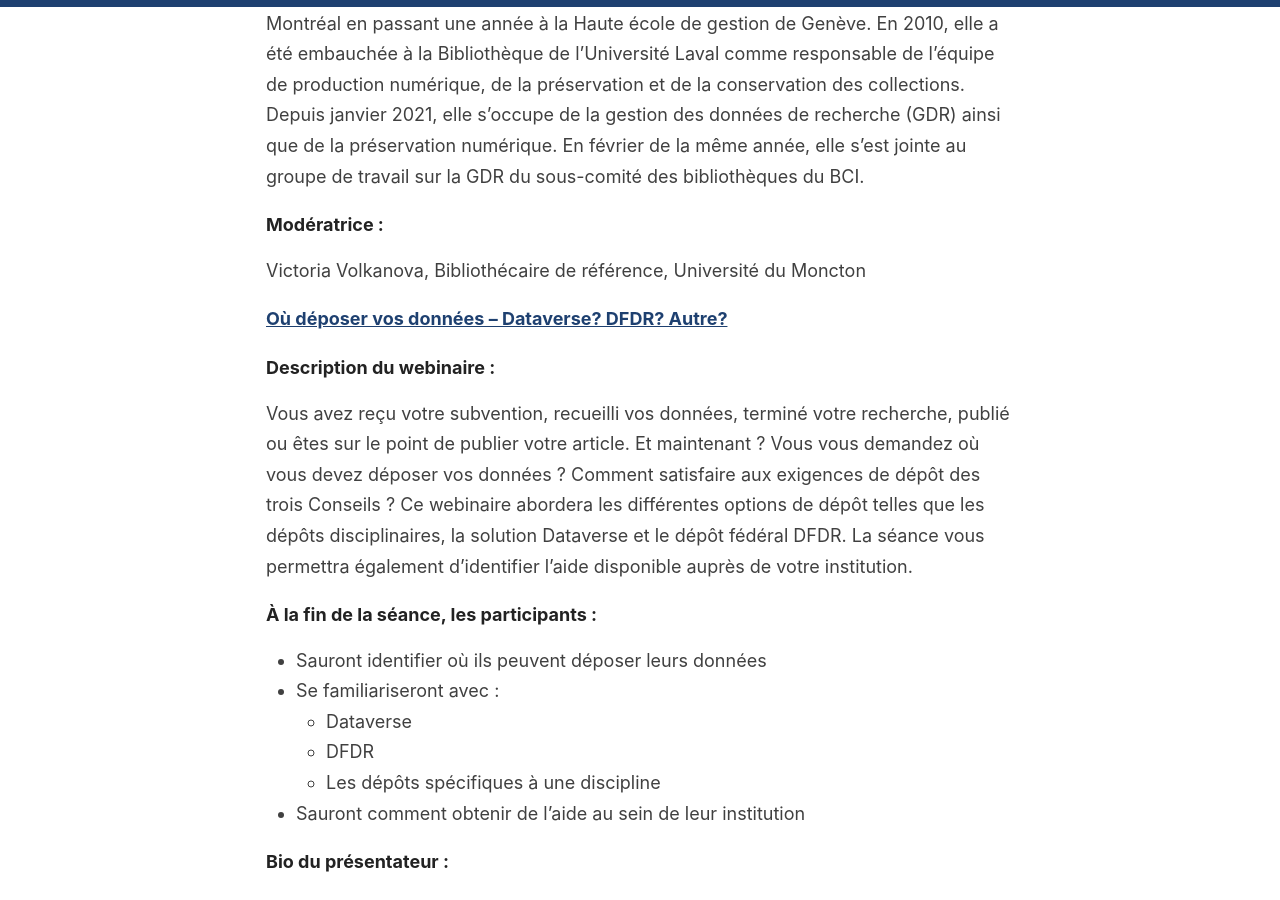
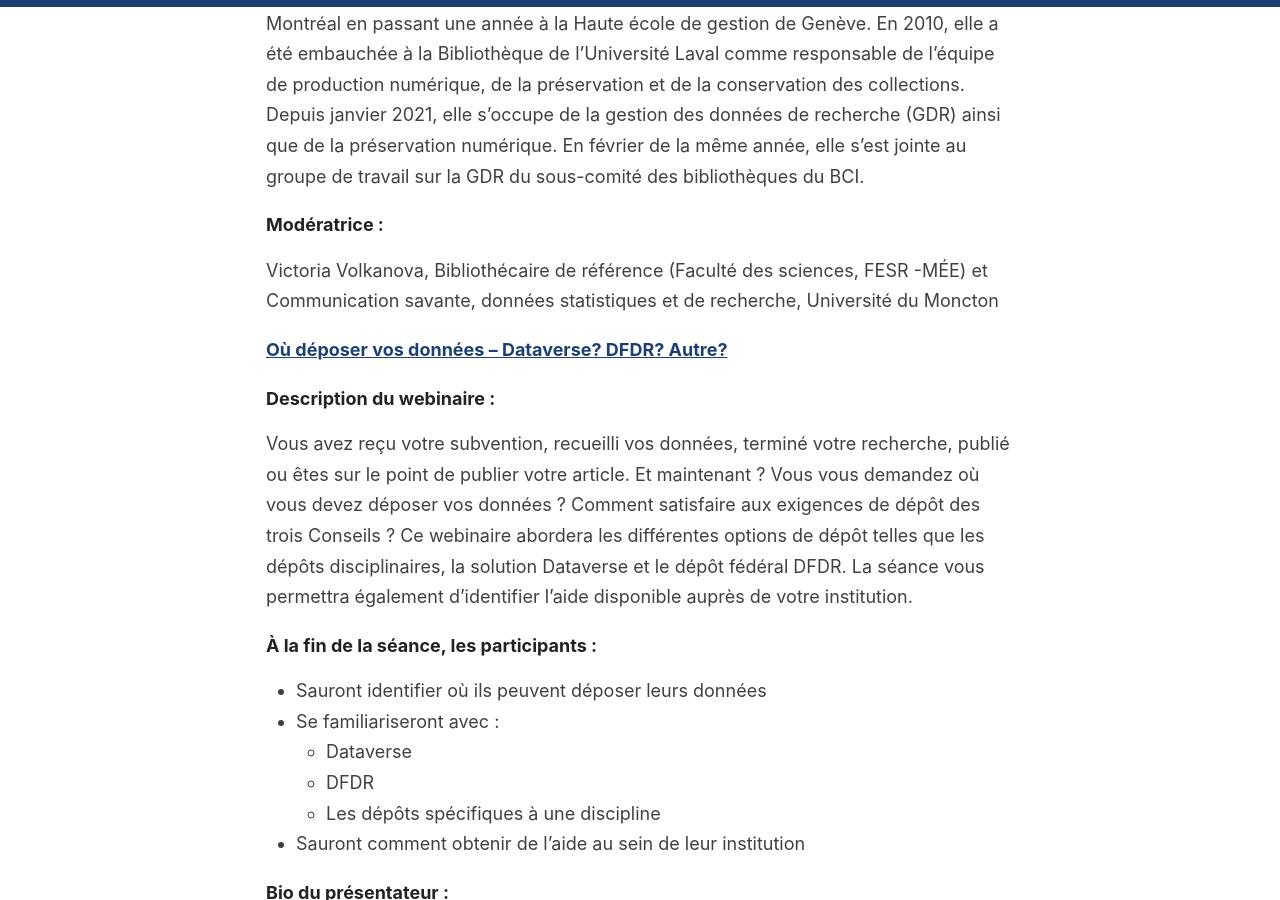
Before and after one commit to caul-dpsc/2021-rdm-series, a Jekyll site: the page built from _pages/index_fr.md, in a window 1280 px wide and 900 px high, scrolled down 3568 px. Built offline with Jekyll 4.4.1, drawn with Linux system fonts in a browser that asks for light colours.

Commit message:
Update index_fr.md

```diff
--- a/_pages/index_fr.md
+++ b/_pages/index_fr.md
@@ -58,7 +58,7 @@ Votre bailleur de fonds exige-t-il un plan de gestion des données ? Ou faites-v
 Émilie Fortin a complété sa maîtrise en science de l'information à l'Université de Montréal en passant une année à la Haute école de gestion de Genève. En 2010, elle a été embauchée à la Bibliothèque de l'Université Laval comme responsable de l’équipe de production numérique, de la préservation et de la conservation des collections. Depuis janvier 2021, elle s’occupe de la gestion des données de recherche (GDR) ainsi que de la préservation numérique. En février de la même année, elle s’est jointe au groupe de travail sur la GDR du sous-comité des bibliothèques du BCI.
 
 ##### Modératrice :
-Victoria Volkanova, Bibliothécaire de référence, Université du Moncton
+Victoria Volkanova, Bibliothécaire de référence (Faculté des sciences, FESR -MÉE) et Communication savante, données statistiques et de recherche, Université du Moncton
 
 #### <a id="dataverse"></a>Où déposer vos données – Dataverse? DFDR? Autre?
 
```
